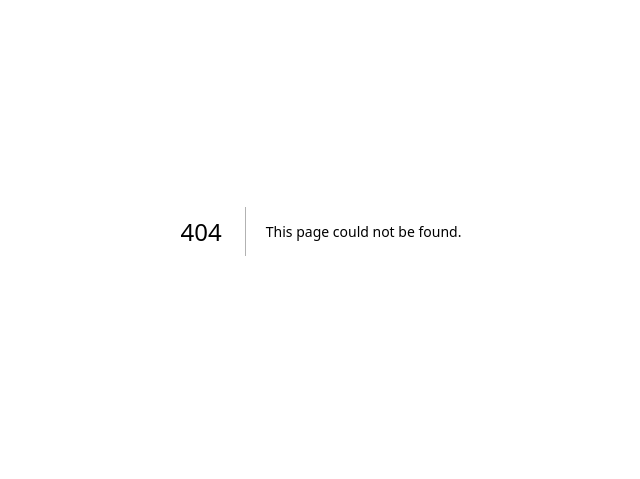
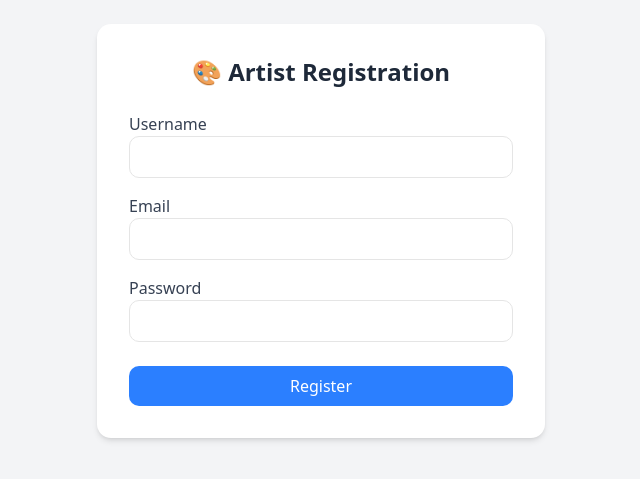
Before and after one commit to sysrecall/adv-webtech-front, a Next.js app: page /artist/register in a window 1280 px wide. Before the commit this address had no page. Shown: the part 169-648 px from the top of the page, without its empty margins (319-959 px from the left). Built offline with nearby package versions, Linux system fonts and the light colour scheme.

Commit message:
Add files via upload

```diff
--- /dev/null
+++ b/app/artist/register/page.tsx
@@ -0,0 +1,176 @@
+"use client";
+
+import React, { useState } from "react";
+import axios from "axios";
+
+interface FormData {
+  username: string;
+  email: string;
+  password: string;
+}
+
+const ArtistRegisterPage: React.FC = () => {
+  const [formData, setFormData] = useState<FormData>({
+    username: "",
+    email: "",
+    password: "",
+  });
+
+  const [errors, setErrors] = useState<{ [key: string]: string }>({});
+  const [successMessage, setSuccessMessage] = useState<string>("");
+
+  // ✅ Validation function
+  const validate = (): { [key: string]: string } => {
+    const newErrors: { [key: string]: string } = {};
+
+    // Username: only letters (A–Z, a–z)
+    if (!formData.username.trim()) {
+      newErrors.username = "Username is required";
+    } else if (!/^[A-Za-z]+$/.test(formData.username)) {
+      newErrors.username = "Username must contain only letters";
+    }
+
+    // Email
+    if (!formData.email.trim()) {
+      newErrors.email = "Email is required";
+    } else if (!/^[^\s@]+@[^\s@]+\.[^\s@]+$/.test(formData.email)) {
+      newErrors.email = "Email must be a valid email";
+    }
+
+    // Password
+    if (formData.password.length < 6) {
+      newErrors.password = "Password must be at least 6 characters";
+    } else if (!/[A-Z]/.test(formData.password)) {
+      newErrors.password =
+        "Password must contain at least one uppercase letter";
+    }
+
+    return newErrors;
+  };
+
+  // ✅ Handle form submission
+  const handleSubmit = async (e: React.FormEvent) => {
+    e.preventDefault();
+
+    const validationErrors = validate();
+    if (Object.keys(validationErrors).length > 0) {
+      setErrors(validationErrors);
+      return;
+    }
+
+    setErrors({});
+    setSuccessMessage("");
+
+    try {
+      const API_URL = process.env.NEXT_PUBLIC_API_URL || "http://localhost:3000";
+
+      const response = await axios.post(
+        `${API_URL}/artist/register`,
+        formData,
+        {
+          withCredentials: true, // needed if backend uses cookies/session
+        }
+      );
+
+      setSuccessMessage("🎉 Registration successful!");
+      setFormData({ username: "", email: "", password: "" });
+      console.log("Response:", response.data);
+    } catch (error: unknown) {
+      let message = "Registration failed. Please try again.";
+
+      if (axios.isAxiosError(error)) {
+        message =
+          (error.response?.data as any)?.message ||
+          error.response?.data ||
+          error.message;
+        console.error("Axios error:", error.response?.data || error.message);
+      } else if (error instanceof Error) {
+        console.error("Unexpected error:", error.message);
+      } else {
+        console.error("Unknown error:", error);
+      }
+
+      setErrors({ api: message });
+    }
+  };
+
+  // ✅ Handle input changes
+  const handleChange = (e: React.ChangeEvent<HTMLInputElement>) => {
+    setFormData({ ...formData, [e.target.name]: e.target.value });
+  };
+
+  return (
+    <div className="flex items-center justify-center min-h-screen bg-gray-100">
+      <form
+        onSubmit={handleSubmit}
+        className="bg-white shadow-md rounded-xl p-8 w-full max-w-md"
+      >
+        <h2 className="text-2xl font-bold mb-6 text-center text-gray-800">
+          🎨 Artist Registration
+        </h2>
+
+        {/* API error */}
+        {errors.api && <p className="text-red-500 text-sm mb-4">{errors.api}</p>}
+
+        {/* Success message */}
+        {successMessage && (
+          <p className="text-green-500 text-sm mb-4">{successMessage}</p>
+        )}
+
+        {/* Username */}
+        <div className="mb-4">
+          <label className="block text-gray-700">Username</label>
+          <input
+            type="text"
+            name="username"
+            value={formData.username}
+            onChange={handleChange}
+            className="w-full px-3 py-2 border rounded-lg focus:outline-none focus:ring focus:border-blue-300"
+          />
+          {errors.username && (
+            <p className="text-red-500 text-sm">{errors.username}</p>
+          )}
+        </div>
+
+        {/* Email */}
+        <div className="mb-4">
+          <label className="block text-gray-700">Email</label>
+          <input
+            type="email"
+            name="email"
+            value={formData.email}
+            onChange={handleChange}
+            className="w-full px-3 py-2 border rounded-lg focus:outline-none focus:ring focus:border-blue-300"
+          />
+          {errors.email && (
+            <p className="text-red-500 text-sm">{errors.email}</p>
+          )}
+        </div>
+
+        {/* Password */}
+        <div className="mb-6">
+          <label className="block text-gray-700">Password</label>
+          <input
+            type="password"
+            name="password"
+            value={formData.password}
+            onChange={handleChange}
+            className="w-full px-3 py-2 border rounded-lg focus:outline-none focus:ring focus:border-blue-300"
+          />
+          {errors.password && (
+            <p className="text-red-500 text-sm">{errors.password}</p>
+          )}
+        </div>
+
+        <button
+          type="submit"
+          className="w-full bg-blue-500 text-white py-2 px-4 rounded-lg hover:bg-blue-600 transition"
+        >
+          Register
+        </button>
+      </form>
+    </div>
+  );
+};
+
+export default ArtistRegisterPage;
```
